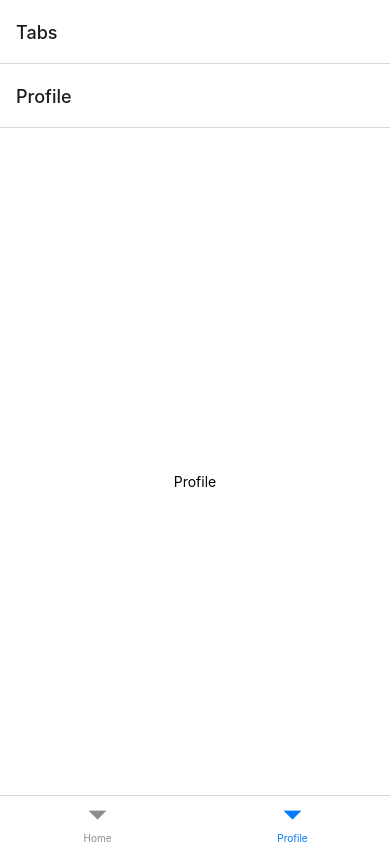
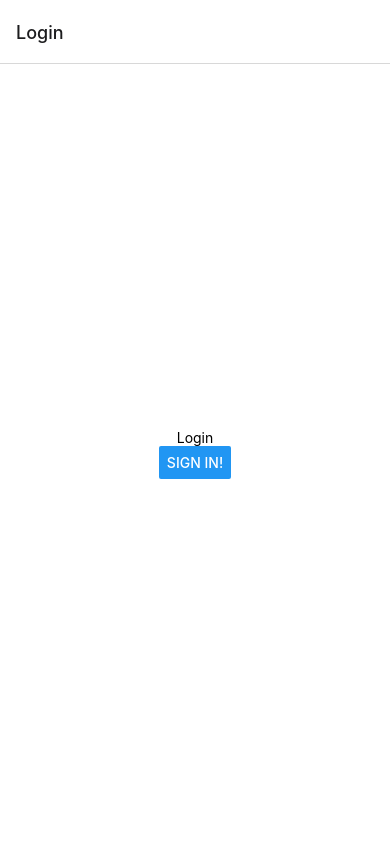
Before and after one commit to ericaskari-metropolia/ericaskari-metropolia-2023-react-native, a React Native app in the folder eric-first-react-native-app/: screen /Profile in a window 390 px wide. Built offline with nearby package versions, Linux system fonts and the light colour scheme.

Commit message:
Dummy Login System

```diff
--- /dev/null
+++ b/eric-first-react-native-app/contexts/MainContext.js
@@ -0,0 +1,20 @@
+import React, { useState } from 'react';
+import PropTypes from 'prop-types';
+
+const MainContext = React.createContext([]);
+
+const MainContextProvider = ({ children }) => {
+    const [isLoggedIn, setIsLoggedIn] = useState(false);
+
+    return (
+        <MainContext.Provider value={[isLoggedIn, setIsLoggedIn]}>
+            {children}
+        </MainContext.Provider>
+    );
+};
+
+MainContextProvider.propTypes = {
+    children: PropTypes.node,
+};
+
+export { MainContext, MainContextProvider };
--- a/eric-first-react-native-app/navigators/Navigator.js
+++ b/eric-first-react-native-app/navigators/Navigator.js
@@ -1,10 +1,12 @@
-import React from 'react';
-import {createBottomTabNavigator} from '@react-navigation/bottom-tabs';
-import {NavigationContainer} from '@react-navigation/native';
-import {createNativeStackNavigator} from '@react-navigation/native-stack';
-import {Home} from '../views/Home';
-import {Profile} from '../views/Profile';
-import {Single} from '../views/Single';
+import React, { useContext } from 'react';
+import { createBottomTabNavigator } from '@react-navigation/bottom-tabs';
+import { NavigationContainer } from '@react-navigation/native';
+import { createNativeStackNavigator } from '@react-navigation/native-stack';
+import { Home } from '../views/Home';
+import { Profile } from '../views/Profile';
+import { Single } from '../views/Single';
+import { Login } from '../views/Login';
+import { MainContext } from '../contexts/MainContext';
 
 const Tab = createBottomTabNavigator();
 const Stack = createNativeStackNavigator();
@@ -19,10 +21,23 @@ const TabScreen = () => {
 };
 
 const StackScreen = () => {
+    const [isLoggedIn] = useContext(MainContext);
+
     return (
         <Stack.Navigator>
-      <Stack.Screen name="Tabs" component={TabScreen}></Stack.Screen>
-      <Stack.Screen name="Single" component={Single}></Stack.Screen>
+            {isLoggedIn && (
+                <>
+                    <Stack.Screen
+                        name="Tabs"
+                        component={TabScreen}
+                    ></Stack.Screen>
+                    <Stack.Screen
+                        name="Single"
+                        component={Single}
+                    ></Stack.Screen>
+                </>
+            )}
+            <Stack.Screen name="Login" component={Login} />
         </Stack.Navigator>
     );
 };
--- a/eric-first-react-native-app/package.json
+++ b/eric-first-react-native-app/package.json
@@ -10,6 +10,7 @@
   },
   "dependencies": {
     "@babel/eslint-parser": "^7.19.1",
+    "@react-native-async-storage/async-storage": "^1.17.11",
     "@react-navigation/bottom-tabs": "^6.5.3",
     "@react-navigation/native": "^6.1.2",
     "@react-navigation/native-stack": "^6.9.8",
@@ -28,6 +29,7 @@
   },
   "devDependencies": {
     "@babel/core": "^7.20.12",
+    "@types/react": "^18.0.27",
     "eslint": "^8.31.0",
     "eslint-config-google": "^0.14.0",
     "eslint-plugin-react": "^7.32.0",
--- /dev/null
+++ b/eric-first-react-native-app/views/Login.js
@@ -0,0 +1,43 @@
+import React, { useContext, useEffect } from 'react';
+import { Button, StyleSheet, Text, View } from 'react-native';
+import PropTypes from 'prop-types';
+import { MainContext } from '../contexts/MainContext';
+import AsyncStorage from '@react-native-async-storage/async-storage';
+
+export const Login = ({ navigation }) => {
+    const [isLoggedIn, setIsLoggedIn] = useContext(MainContext);
+
+    useEffect(() => {
+        if (isLoggedIn) {
+            navigation.navigate('Tabs');
+            (async () => {
+                await AsyncStorage.setItem('userToken', 'abc');
+            })();
+        }
+    }, [isLoggedIn]);
+
+    return (
+        <View style={styles.container}>
+            <Text>Login</Text>
+            <Button
+                title="Sign in!"
+                onPress={() => {
+                    setIsLoggedIn(true);
+                }}
+            />
+        </View>
+    );
+};
+
+const styles = StyleSheet.create({
+    container: {
+        flex: 1,
+        backgroundColor: '#fff',
+        alignItems: 'center',
+        justifyContent: 'center',
+    },
+});
+
+Login.propTypes = {
+    navigation: PropTypes.object,
+};
--- a/eric-first-react-native-app/views/Profile.js
+++ b/eric-first-react-native-app/views/Profile.js
@@ -1,10 +1,27 @@
-import React from 'react';
-import {StyleSheet, SafeAreaView, Text} from 'react-native';
+import React, { useContext, useEffect } from 'react';
+import { Button, SafeAreaView, StyleSheet, Text } from 'react-native';
+import { MainContext } from '../contexts/MainContext';
+import AsyncStorage from '@react-native-async-storage/async-storage';
 
-export const Profile = () => {
+export const Profile = ({ navigation }) => {
+    const [isLoggedIn, setIsLoggedIn] = useContext(MainContext);
+
+    useEffect(() => {
+        if (!isLoggedIn) {
+            navigation.navigate('Login');
+            (async () => {
+                await AsyncStorage.clear();
+            })();
+        }
+    }, [isLoggedIn]);
+
+    const logout = () => {
+        setIsLoggedIn(false);
+    };
     return (
         <SafeAreaView style={styles.container}>
             <Text>Profile</Text>
+            <Button title={'Logout'} onPress={logout} />
         </SafeAreaView>
     );
 };
```
Also changed, not shown: eric-first-react-native-app/App.js (+5 -2 lines), 2 other files (tests, documents, lock files or other folders). Lines whose indentation alone changed are shown as unchanged.
